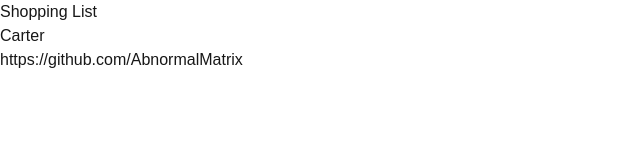
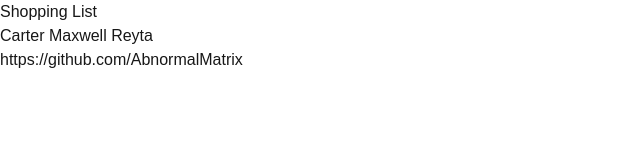
Before and after one commit to Maxwell9-9/cprg306-assignments, a Next.js app: page /week-2 in a window 1280 px wide. Shown: the top 160 px of the page, without its empty margins (0-640 px from the left). Built offline with nearby package versions, Linux system fonts and the light colour scheme.

Commit message:
changes made according to feedback from Hamdy today

```diff
--- a/app/page.js
+++ b/app/page.js
@@ -1,4 +1,3 @@
-import Image from "next/image";
 import Link from "next/link";
 
 export default function Home() {
--- a/app/week-2/student-info.js
+++ b/app/week-2/student-info.js
@@ -1,7 +1,7 @@
 import Link from "next/link";
 
 export default function StudentInfo() {
-    const studentName = "Carter";
+    const studentName = "Carter Maxwell Reyta";
     const githubLink = "https://github.com/AbnormalMatrix"
     return (
         <div>
```
Also changed, not shown: package.json (+5 -5 lines), 1 other file (tests, documents, lock files or other folders).
